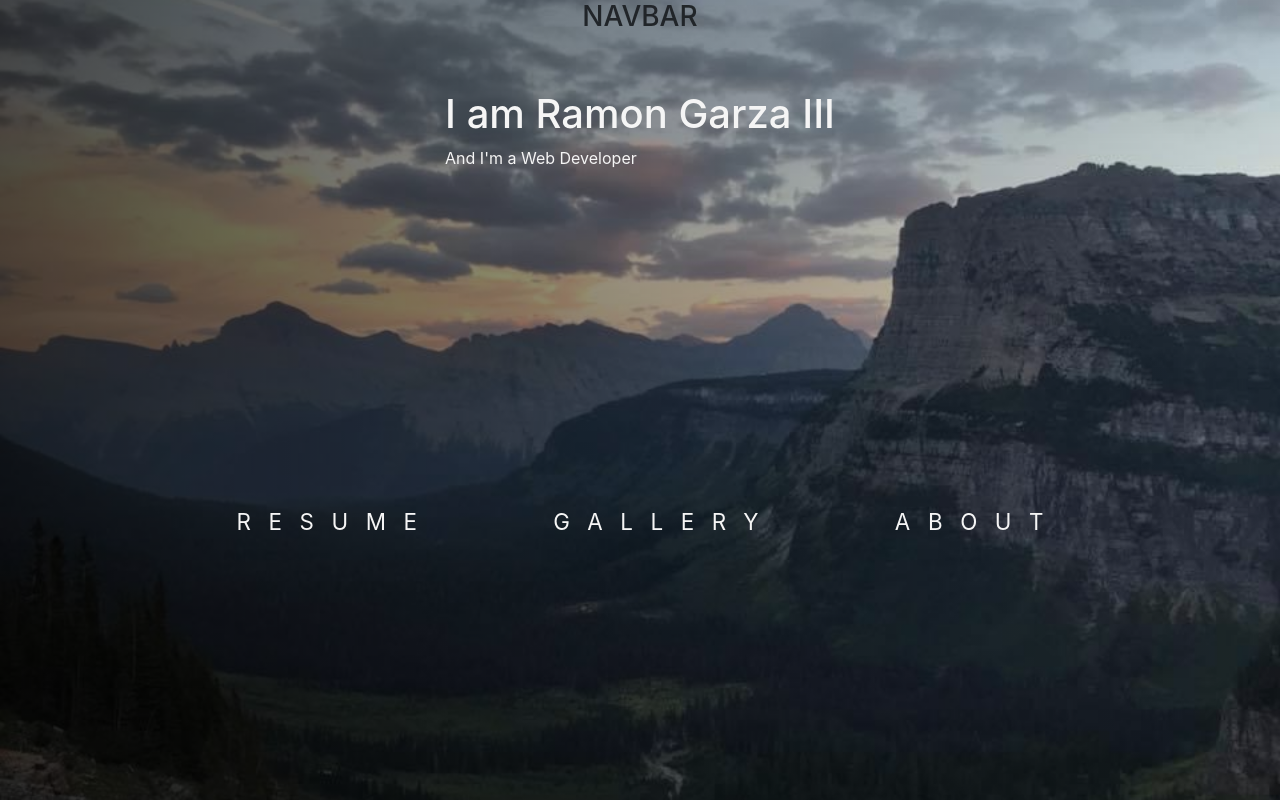
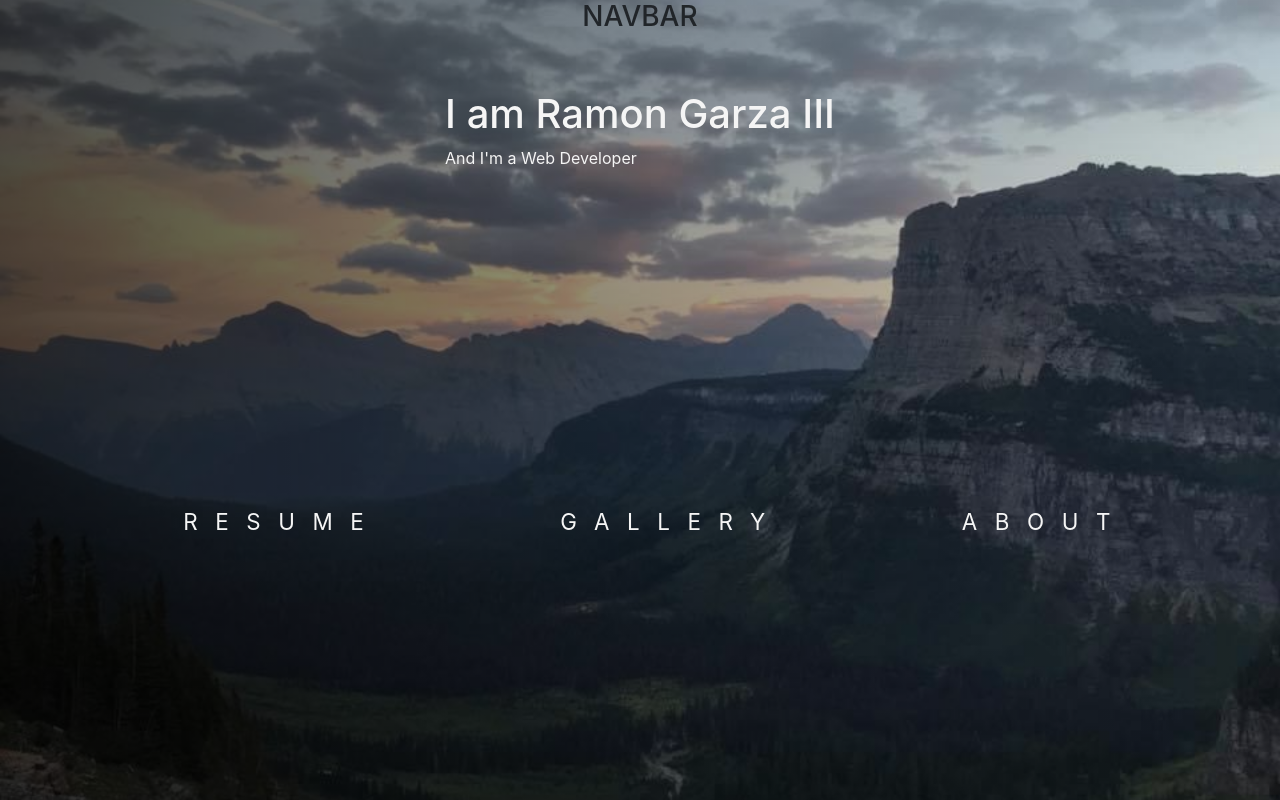
Before and after one commit to Ramong06/portfolio-website, a React (Create React App) app: page / in a window 1280 px wide. Built offline with nearby package versions, Linux system fonts and the light colour scheme; the HTML template or start-up script is replaced by a standard one.

Commit message:
centered buttons, added hover effect

```diff
--- a/src/components/Hero/index.js
+++ b/src/components/Hero/index.js
@@ -1,6 +1,6 @@
 import React from 'react';
 import "./styles.css";
-import { Container, Row } from "react-bootstrap";
+import { Container, Row, Col } from "react-bootstrap";
 import Navbar from "../Navbar";
 
 const Hero = () => {
@@ -19,10 +19,16 @@ const Hero = () => {
                         <p>And I'm a Web Developer</p>
                     </div>
                 </Row>
-                <Row className="pt-3 justify-content-md-center" id="homeButtons">
-                    <button className="btn from-top">Resume</button>
-                    <button className="btn from-left">Gallery</button>
-                    <button className="btn from-bottom">About</button>
+                <Row className="pt-3 justify-content-center" id="homeButtons">
+                    <Col>
+                        <button className="btn from-top">RESUME</button>
+                    </Col>
+                    <Col>
+                        <button className="btn from-top">GALLERY</button>
+                    </Col>
+                    <Col>
+                        <button className="btn from-top">ABOUT</button>
+                    </Col>
                 </Row>
             </Container>
         </div>
--- a/src/components/Hero/styles.css
+++ b/src/components/Hero/styles.css
@@ -1,3 +1,7 @@
+body {
+    justify-content: center;
+}
+
 .hero {
     background: linear-gradient(to right, rgba(0,0,0,0.7), rgba(0,0,0,0.1)), url(../../images/mountains.jpeg);
     height: 100vh;
@@ -10,6 +14,7 @@
 }
 
 .btn {
+    margin-left: 30px;
 	position: relative;
 	padding: 1.4rem 4.2rem;
 	padding-right: 3.1rem;
@@ -17,7 +22,7 @@
 	color: whitesmoke !important;
 	letter-spacing: 1.1rem;
 	text-transform: uppercase;
-	transition: all 500ms cubic-bezier(0.77, 0, 0.175, 1);
+	transition: all 300ms cubic-bezier(0.77, 0, 0.175, 1);
 	cursor: pointer;
 	user-select: none;
 }
@@ -25,13 +30,13 @@
 .btn:before, .btn:after {
 	content: '';
 	position: absolute;
-	transition: inherit !important;
+	transition: inherit;
 	z-index: -1;
 }
 
 .btn:hover {
-	color: rgb(32, 33, 48) !important;
-	transition-delay: .5s;
+	color: rgb(99, 104, 174) !important;
+	transition-delay: .1s;
 }
 
 .btn:hover:before {
@@ -40,20 +45,20 @@
 
 .btn:hover:after {
 	background: whitesmoke !important;
-	transition-delay: .3s;
+	transition-delay: .05s;
 }
 
 /* Animation Directions */
 
 .from-top:before,
 .from-top:after {
-	left: 0;
-	height: 0;
-	width: 100%;
+	left: 0 !important;
+	height: 0 !important;
+	width: 100% !important;
 }
 
 .from-top:before {
-	bottom: 0;
+	bottom: 0 !important;
 	border: 1px solid whitesmoke !important;
 	border-top: 0;
 	border-bottom: 0;
@@ -66,7 +71,12 @@
 
 .from-top:hover:before,
 .from-top:hover:after {
-	height: 100%;
+	height: 100% !important;
+}
+
+/* Global Settings */
+*, *:before, *:after {
+	box-sizing: border-box;
 }
 
 #homeButtons {
```
